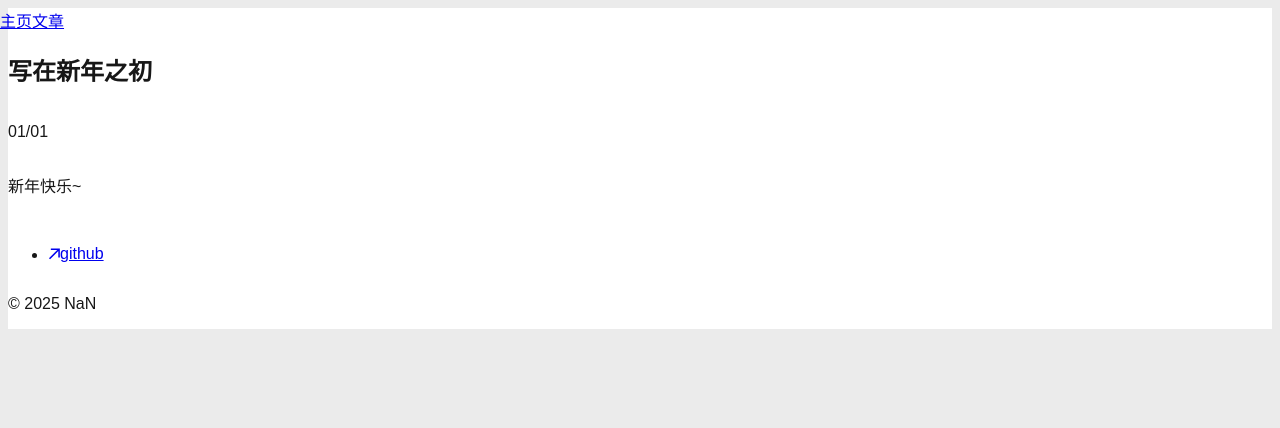
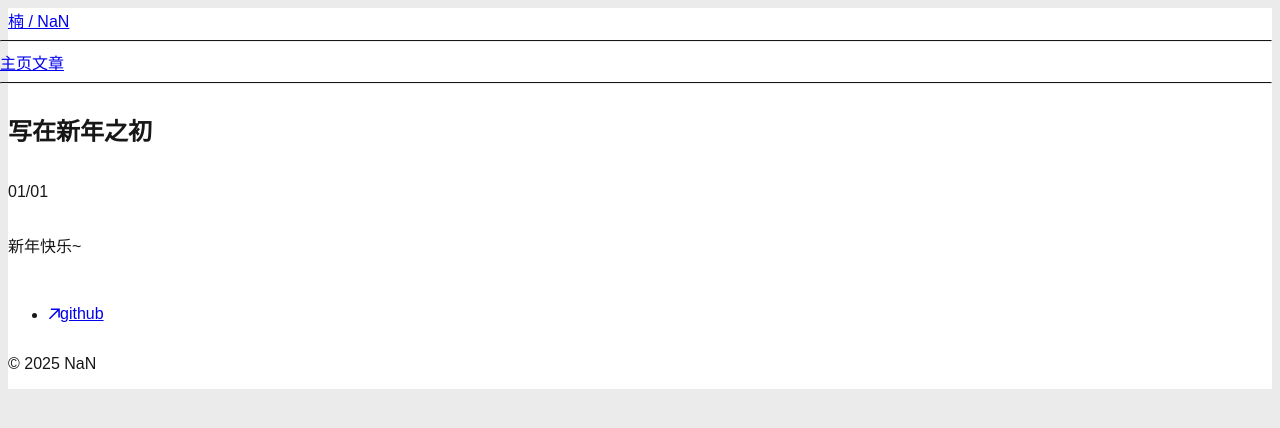
Before and after one commit to nan20110923/blog, a Next.js app: page /posts/first-post in a window 1280 px wide. Shown: the top 428 px of the page. Built offline with nearby package versions, Linux system fonts and the light colour scheme.

Commit message:
~ nav style

```diff
--- /dev/null
+++ b/src/app/components/header.tsx
@@ -0,0 +1,16 @@
+import Link from "next/link";
+import { baseUrl } from "../sitemap";
+
+export default function Header() {
+  return (
+    <header className="mb-8">
+      <Link
+        key={baseUrl}
+        href={'/'}
+        className="transition-all hover:text-neutral-800 align-middle relative text-3xl font-semibold text-gray-500"
+      >
+        楠 / NaN
+      </Link>
+    </header>
+  )
+}
--- a/src/app/components/nav.tsx
+++ b/src/app/components/nav.tsx
@@ -1,4 +1,7 @@
+"use client"
+
 import Link from 'next/link'
+import { usePathname } from 'next/navigation'
 
 const navItems = {
   '/': {
@@ -12,6 +15,7 @@ const navItems = {
 export function Navbar() {
   return (
     <aside className="-ml-[8px] mb-16 tracking-tight">
+      <hr className='border-t border-gray-200'/>
       <div className="lg:sticky lg:top-20">
         <nav
           className="flex flex-row items-start relative px-0 pb-0 fade md:overflow-auto scroll-pr-6 md:relative"
@@ -19,11 +23,13 @@ export function Navbar() {
         >
           <div className="flex flex-row space-x-0 pr-10">
             {Object.entries(navItems).map(([path, { name }]) => {
+              const pathname = usePathname()
+              const isActive = path === pathname
               return (
                 <Link
                   key={path}
                   href={path}
-                  className="transition-all hover:text-neutral-800 flex align-middle relative py-1 px-2 m-1"
+                  className={`transition-all hover:text-neutral-800 flex align-middle relative py-1 px-3 m-1 text-sm text-gray-500 ${isActive ? 'text-neutral-800 font-bold' : ''}`}
                 >
                   {name}
                 </Link>
@@ -32,6 +38,7 @@ export function Navbar() {
           </div>
         </nav>
       </div>
+      <hr className='border-t border-gray-200'/>
     </aside>
   )
 }
--- a/src/app/layout.tsx
+++ b/src/app/layout.tsx
@@ -2,6 +2,7 @@ import './globals.css'
 import type { Metadata } from 'next'
 import { Navbar } from './components/nav'
 import Footer from './components/footer'
+import Header from './components/header'
 import { baseUrl } from './sitemap'
 
 export const metadata: Metadata = {
@@ -41,6 +42,7 @@ export default function RootLayout({
     <html>
       <body className="antialiased max-w-xl mx-4 mt-8 lg:mx-auto">
         <main className="flex-auto min-w-0 mt-12 flex flex-col px-2 md:px-10 md:py-8 shadow-main">
+          <Header />
           <Navbar />
           {children}
           <Footer />
```
